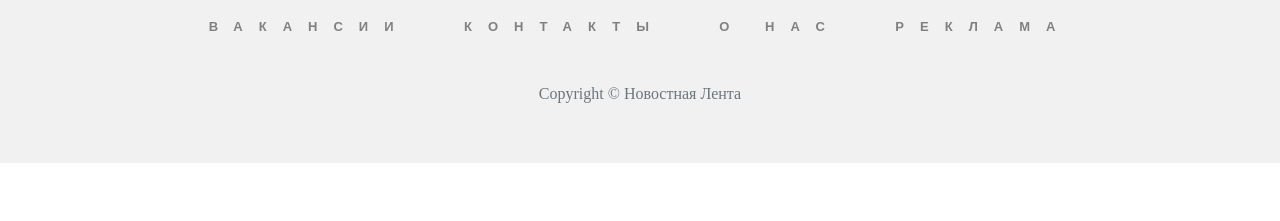
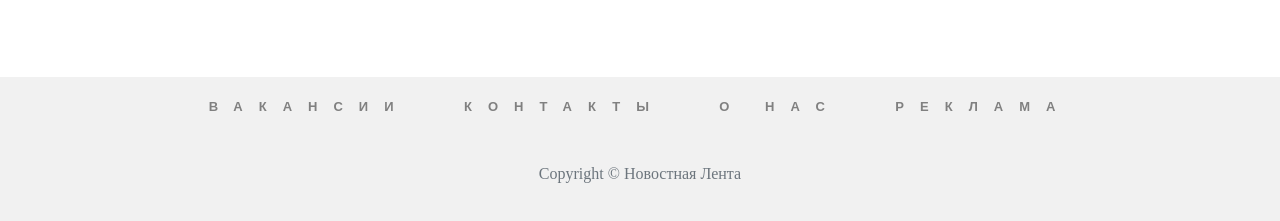
Before and after one commit to rwolfin/HW-03.1, a plain HTML site: page index.html in a window 1280 px wide. Shown: the part 3402-3623 px from the top of the page. Before the commit the page ends 3565 px from the top, so only its background shows below. Drawn offline with Linux system fonts and the light colour scheme.

Commit message:
update main.css > footer

```diff
--- a/css/main.css
+++ b/css/main.css
@@ -50,6 +50,7 @@ footer{
 	padding:20px 0 60px 0;
 	text-align:center;
 	background: #f1f1f1;
+	margin-top: 5em;
 }
 
 
```
